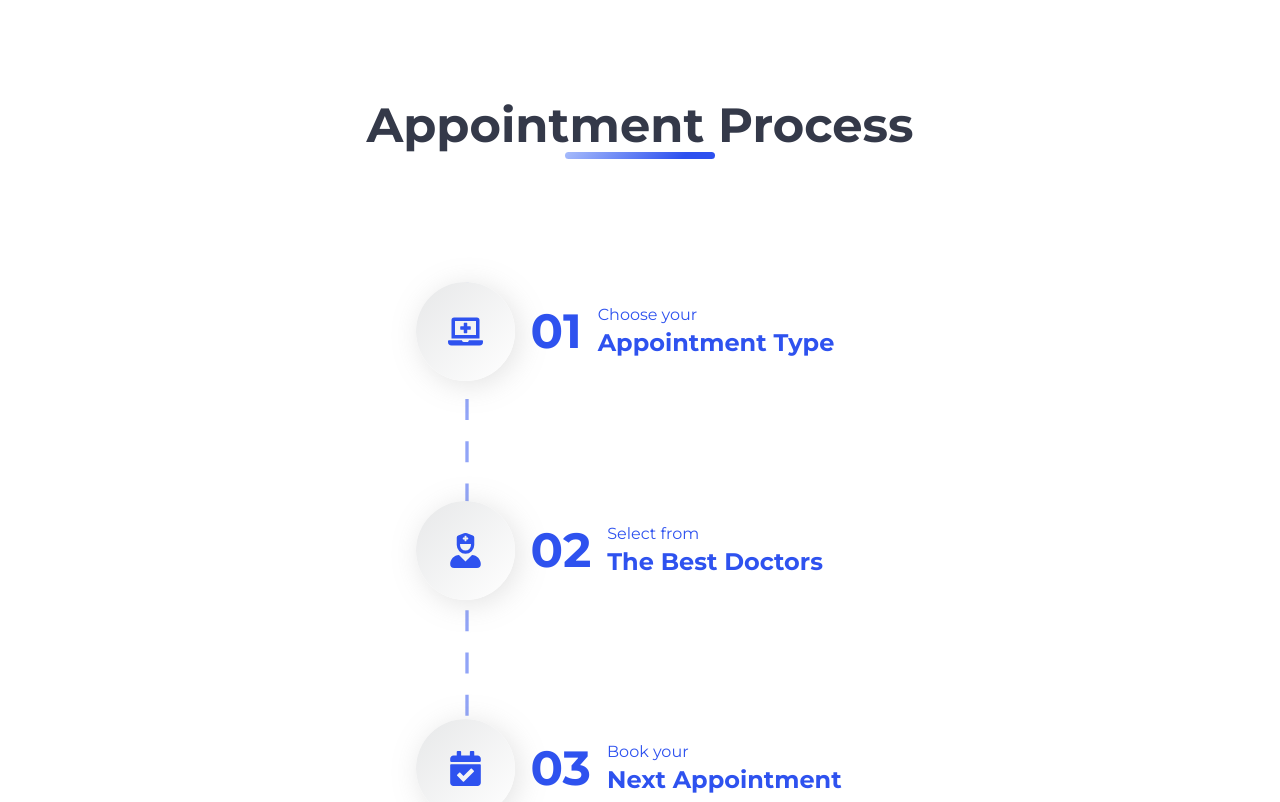
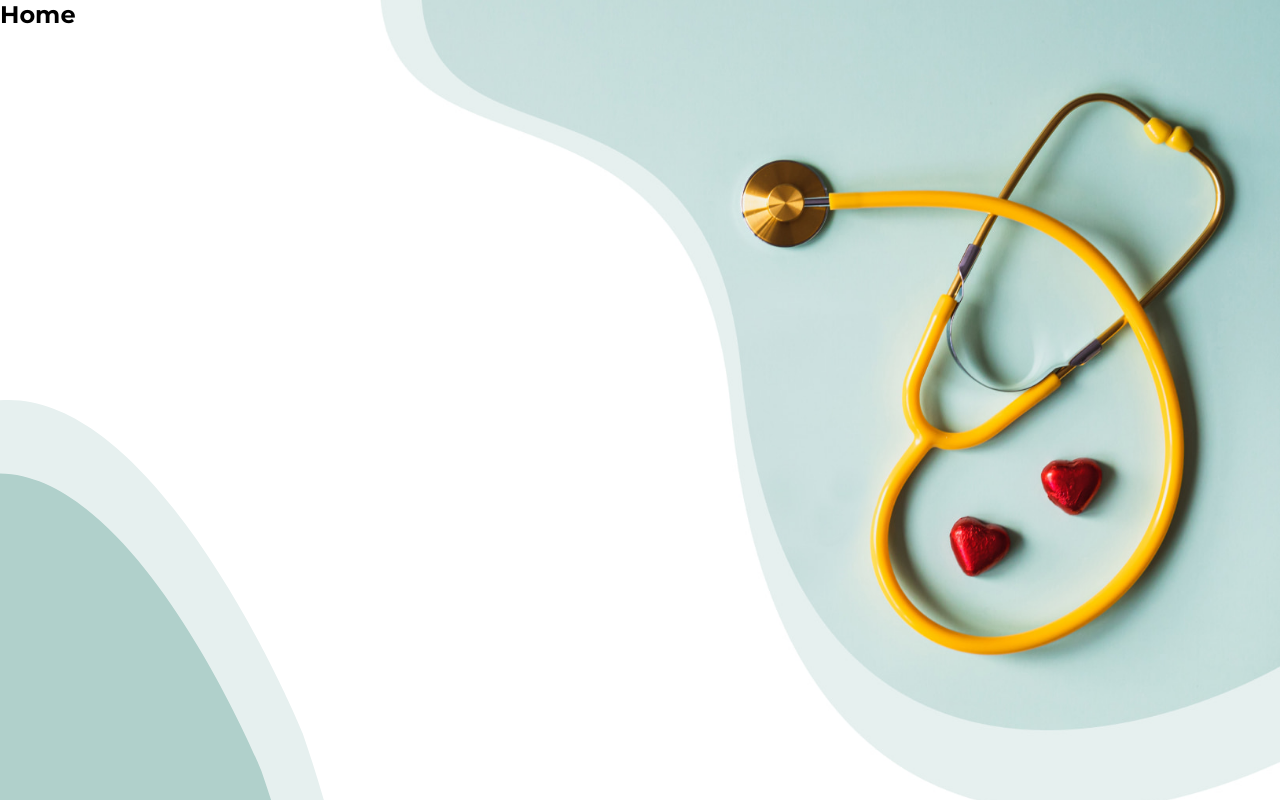
Before and after one commit to afifym/healovo, a React (Create React App) app: page / in a window 1280 px wide. Shown: the top 802 px of the page. Built offline with nearby package versions, Linux system fonts and the light colour scheme.

Commit message:
merged Roadmap

```diff
--- a/src/App.js
+++ b/src/App.js
@@ -13,12 +13,10 @@ import Appointments from './pages/Appointments';
 import PatientProfile from './pages/PatientProfile';
 import ContactUs from './pages/ContactUs';
 import About from './pages/About';
-import Roadmap from './components/Roadmap/Roadmap';
 
 function App() {
   return (
     <Router>
-      <Roadmap />
       <Switch>
         <Route exact path='/' component={Home} />
         <Route path='/login' component={Login} />
```
